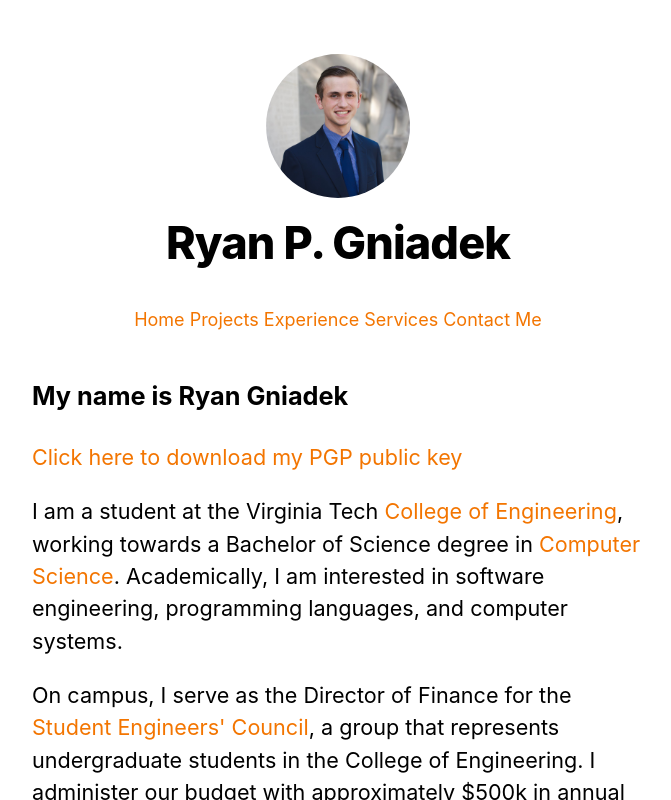
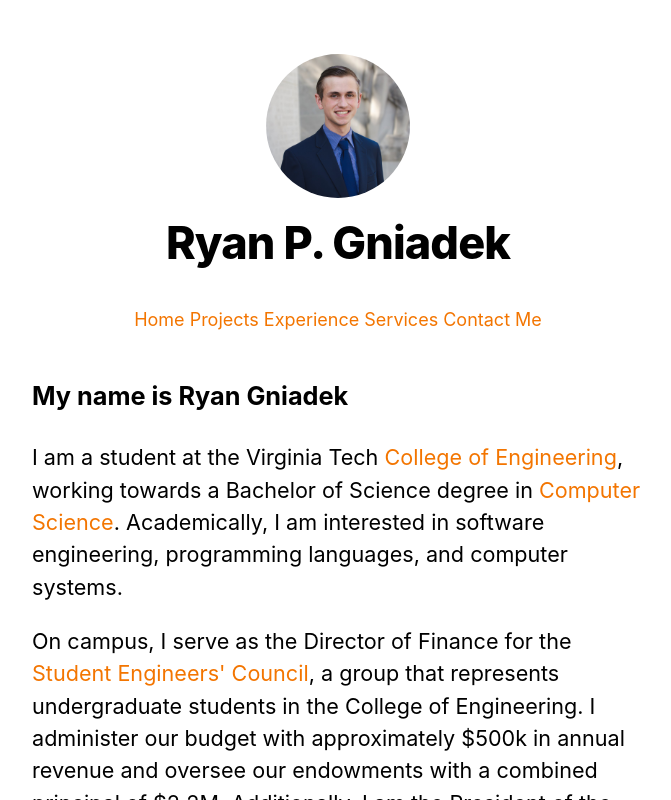
Before and after one commit to ryangniadek/next-js-website, a Next.js app: page / in a window 1280 px wide. Shown: the top 800 px of the page, without its empty margins (302-973 px from the left). Built offline with nearby package versions, Linux system fonts and the light colour scheme.

Commit message:
Removed PGP key

```diff
--- a/pages/index.js
+++ b/pages/index.js
@@ -13,11 +13,6 @@ export default function Home({ allPostsData }) {
       </Head>
       <section className={utilStyles.headingMd}>
         <h3>My name is Ryan Gniadek</h3>
-        <p>
-          <Link href={`/files/publickey.ryan@gniadek.net.asc`}>
-            <a>Click here to download my PGP public key</a>
-          </Link>
-        </p>
         <p>
           I am a student at the Virginia Tech{" "}
           <Link href="https://eng.vt.edu/">
```
